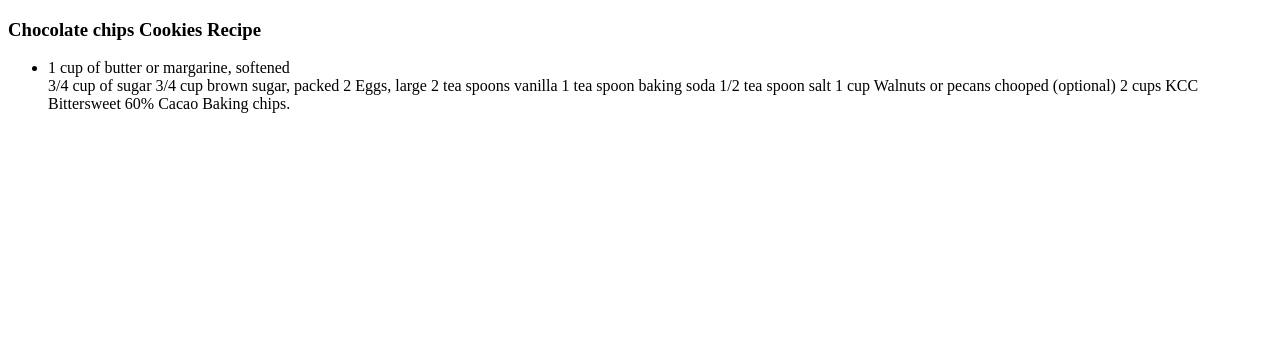
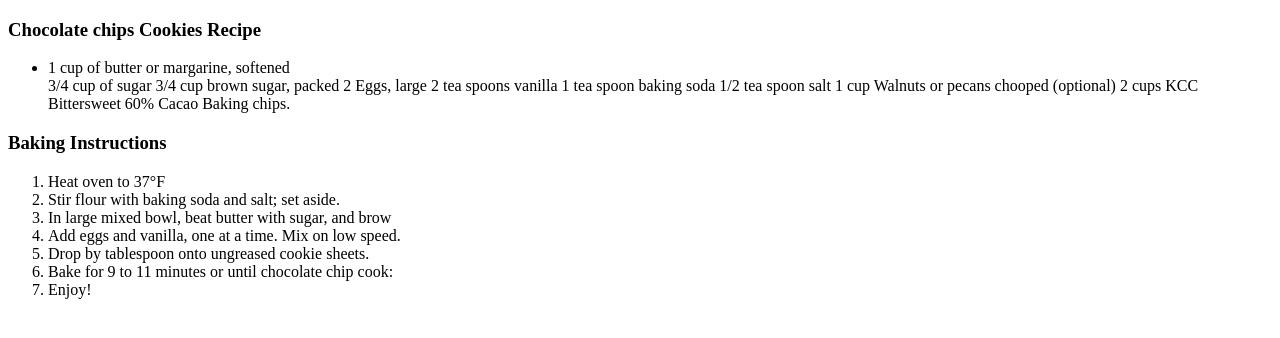
Before and after one commit to egedegbehenry/html-portfolio, a plain HTML site: page recipe.html in a window 1280 px wide. Drawn offline with Linux system fonts and the light colour scheme.

Commit message:
Add baking instructions

```diff
--- a/recipe.html
+++ b/recipe.html
@@ -25,6 +25,19 @@
 
         </ul>
 
+        <h3>Baking Instructions</h3>
+        <ol>
+            <li>Heat oven to 37°F</li>
+            <li>Stir flour with baking soda and salt; set aside.</li>
+            <li>In large mixed bowl, beat butter with sugar, and brow</li>
+            <li>Add eggs and vanilla, one at a time. Mix on low speed.</li>
+            <li>Drop by tablespoon onto ungreased cookie sheets. </li>
+            <li>Bake for 9 to 11 minutes or until chocolate chip cook:</li>
+            <li>Enjoy!</li>
+
+        </ol>
+
+
     </section>
 
 </body>
```
Also changed, not shown: index.html (+1 -0 lines).
